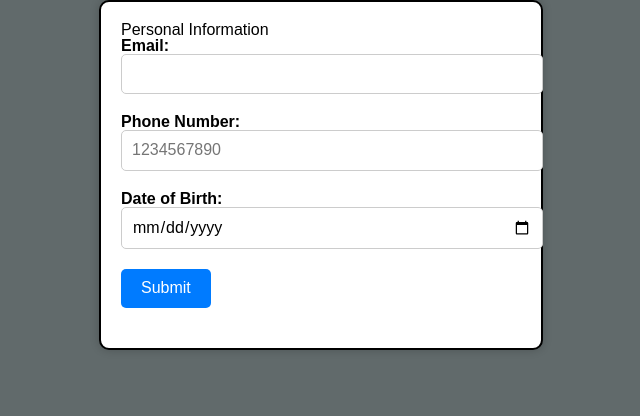
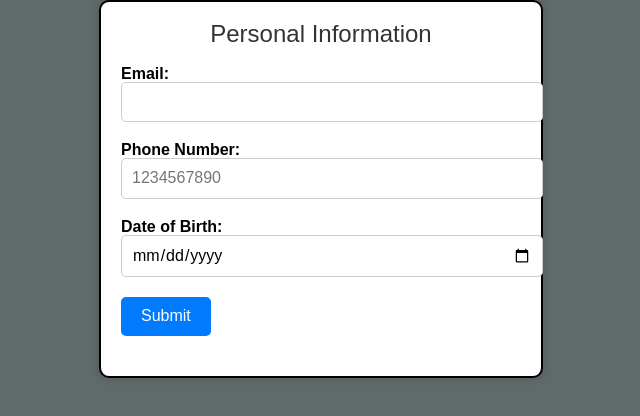
Before and after one commit to kainatkhan14/lab2, a plain HTML site: page index.html in a window 1280 px wide. Shown: the whole page, without its empty margins (319-959 px from the left). Drawn offline with Linux system fonts and the light colour scheme.

Commit message:
Update screen.css
Added color

```diff
--- a/css/screen.css
+++ b/css/screen.css
@@ -6,7 +6,13 @@ body {
     margin: 0;
     padding: 0;
 }
-
+/* Style the form title */
+h1 {
+    text-align: center;
+    font-size: 24px;
+    margin-bottom: 20px;
+    color: #333;
+}
 form {
     background-color: #fff;
     padding: 20px;
@@ -20,12 +26,10 @@ form {
 .form-group {
     margin-bottom: 20px;
 }
-
 label {
     display: block;
     font-weight: bold;
 }
-
 input[type="email"],
 input[type="tel"],
 input[type="date"] {
@@ -35,7 +39,6 @@ input[type="date"] {
     border-radius: 5px;
     font-size: 16px;
 }
-
 input[type="submit"] {
     background-color: #007bff;
     color: #fff;
```
